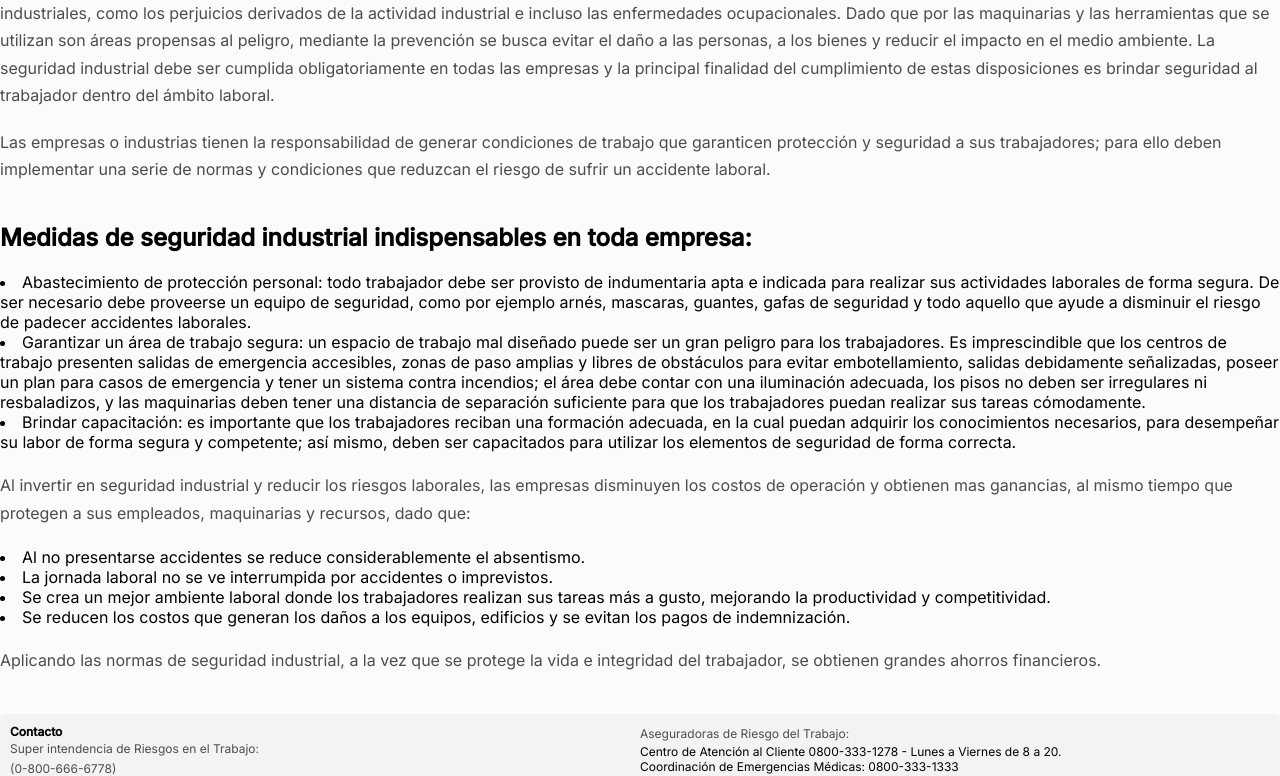
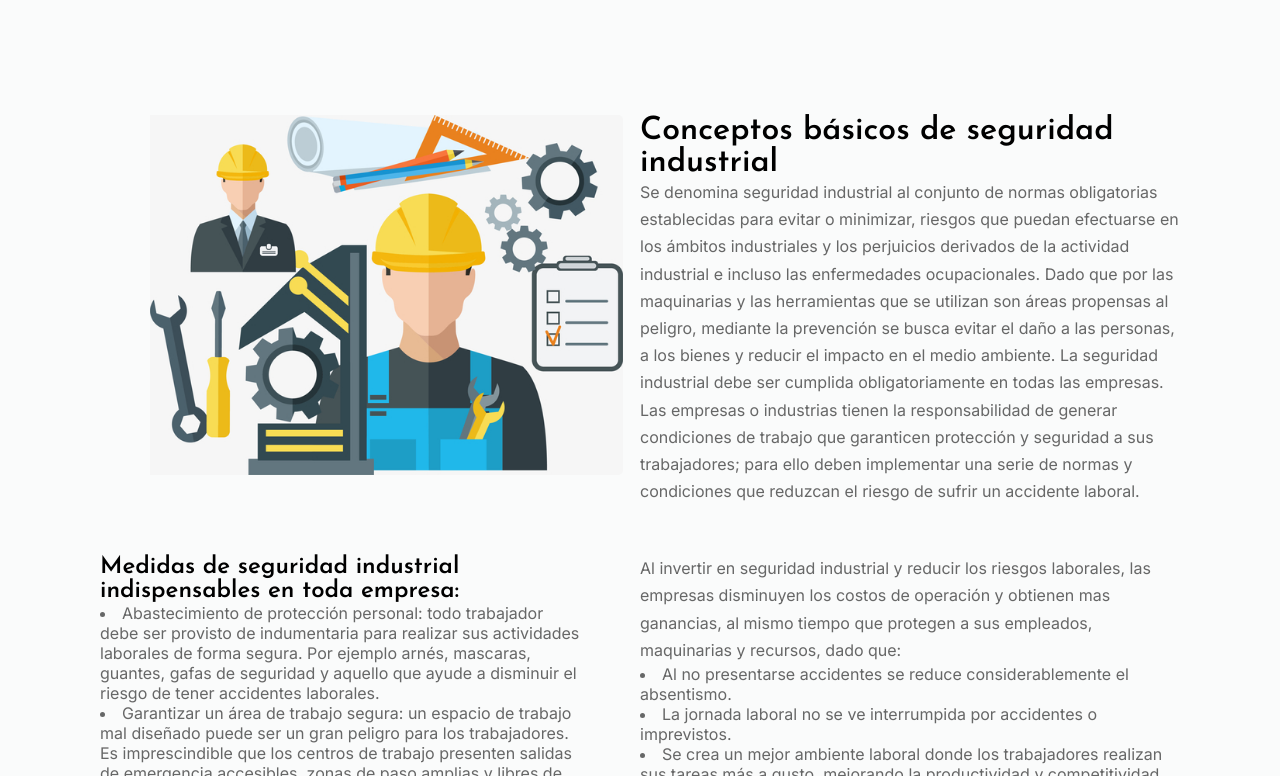
Before and after one commit to tonx117/Repo_reactproyecto, a React (Vite) app in the folder frontend/: page /generales in a window 1280 px wide. Shown: the part 524-1300 px from the top of the page. Built offline with nearby package versions, Linux system fonts and the light colour scheme; no server answers.

Commit message:
Nuevos estilos

```diff
--- a/frontend/src/page/Generales.jsx
+++ b/frontend/src/page/Generales.jsx
@@ -1,97 +1,93 @@
 import { Footer } from "../components/Footer.jsx";
 import { Wikinavbar } from "../components/Wikinavbar.jsx";
+import "../public/css/generales.css"
+import equipamientoindus from "../public/images/equipamientoindus.png"
+import seguindus from "../public/images/seguindus.jpg"
 
 export default function Generales() {
   return (
     <div>
       <Wikinavbar />
-      <br />
-      <br />
-      <h1>Conceptos básicos de seguridad industrial</h1>
-      <br />
-      <img height="300px" src="images/trabajador.jpg" alt="" />
-      <br />
-      <br />
-      <p>
+      <div className="image-equipamientoindus">
+        <img heigh="500px" src={equipamientoindus} alt="equipamiento" />
+      </div>
+    <div class="row-generales">
+      <div>
+        <img height="360px" src={seguindus} alt="" class="image-seguindus"/>
+      </div>
+      <div>
+        <h1 class="h1-generales">Conceptos básicos de seguridad industrial</h1>
+        <p class="texto-generales">
           Se denomina seguridad industrial al conjunto de normas obligatorias
-        establecidas para evitar o minimizar, tanto los riesgos que puedan
-        efectuarse en los ámbitos industriales, como los perjuicios derivados de
-        la actividad industrial e incluso las enfermedades ocupacionales. Dado
-        que por las maquinarias y las herramientas que se utilizan son áreas
-        propensas al peligro, mediante la prevención se busca evitar el daño a
-        las personas, a los bienes y reducir el impacto en el medio ambiente. La
-        seguridad industrial debe ser cumplida obligatoriamente en todas las
-        empresas y la principal finalidad del cumplimiento de estas
-        disposiciones es brindar seguridad al trabajador dentro del ámbito
-        laboral.
+          establecidas para evitar o minimizar, riesgos que puedan
+          efectuarse en los ámbitos industriales y los perjuicios derivados de
+          la actividad industrial e incluso las enfermedades ocupacionales. Dado que
+          por las maquinarias y las herramientas que se utilizan son áreas propensas
+          al peligro, mediante la prevención se busca evitar el daño a las personas,
+          a los bienes y reducir el impacto en el medio ambiente. La seguridad
+          industrial debe ser cumplida obligatoriamente en todas las empresas.
         </p>
-      <br />
-      <p>
-        Las empresas o industrias tienen la responsabilidad de generar
-        condiciones de trabajo que garanticen protección y seguridad a sus
-        trabajadores; para ello deben implementar una serie de normas y
-        condiciones que reduzcan el riesgo de sufrir un accidente laboral.
+        <p class="texto-generales">
+          Las empresas o industrias tienen la responsabilidad de generar condiciones
+          de trabajo que garanticen protección y seguridad a sus trabajadores; para
+          ello deben implementar una serie de normas y condiciones que reduzcan el
+          riesgo de sufrir un accidente laboral.
         </p>
-      <br />
-      <br />
-      <h2>Medidas de seguridad industrial indispensables en toda empresa:</h2>
-      <br />
-      <li>
+      </div>
+    </div>
+
+    <div class="row-generales2">
+    <div class="column1-generales1">
+    <h2 class="h1-generales">Medidas de seguridad industrial indispensables en toda empresa:</h2>
+    <li class="texto-generales">
       Abastecimiento de protección personal: todo trabajador debe ser provisto
-        de indumentaria apta e indicada para realizar sus actividades laborales
-        de forma segura. De ser necesario debe proveerse un equipo de seguridad,
-        como por ejemplo arnés, mascaras, guantes, gafas de seguridad y todo
-        aquello que ayude a disminuir el riesgo de padecer accidentes laborales.
+      de indumentaria para realizar sus actividades laborales de
+      forma segura. Por ejemplo arnés, mascaras, guantes, gafas de seguridad y aquello
+      que ayude a disminuir el riesgo de tener accidentes laborales.
     </li>
-      <li>
+    <li class="texto-generales">
       Garantizar un área de trabajo segura: un espacio de trabajo mal diseñado
-        puede ser un gran peligro para los trabajadores. Es imprescindible que
-        los centros de trabajo presenten salidas de emergencia accesibles, zonas
-        de paso amplias y libres de obstáculos para evitar embotellamiento,
-        salidas debidamente señalizadas, poseer un plan para casos de emergencia
-        y tener un sistema contra incendios; el área debe contar con una
-        iluminación adecuada, los pisos no deben ser irregulares ni
-        resbaladizos, y las maquinarias deben tener una distancia de separación
-        suficiente para que los trabajadores puedan realizar sus tareas
-        cómodamente.
+      puede ser un gran peligro para los trabajadores. Es imprescindible que los
+      centros de trabajo presenten salidas de emergencia accesibles, zonas de
+      paso amplias y libres de obstáculos para evitar embotellamiento, salidas
+      debidamente señalizadas, poseer un plan para casos de emergencia y tener
+      un sistema contra incendios, contar con buena iluminación y buen espacio en el area.
     </li>
-      <li>
+    <li class="texto-generales">
       Brindar capacitación: es importante que los trabajadores reciban una
-        formación adecuada, en la cual puedan adquirir los conocimientos
-        necesarios, para desempeñar su labor de forma segura y competente; así
+      formación adecuada, para desempeñar su labor de forma segura y competente; así
       mismo, deben ser capacitados para utilizar los elementos de seguridad de
       forma correcta.
     </li>
-      <br />
-      <p>
+    </div>
+
+    <div class="column2-generales">
+    <p class="texto-generales">
       Al invertir en seguridad industrial y reducir los riesgos laborales, las
       empresas disminuyen los costos de operación y obtienen mas ganancias, al
       mismo tiempo que protegen a sus empleados, maquinarias y recursos, dado
       que:
     </p>
-      <br />
-      <li>
+    <li class="texto-generales">
       Al no presentarse accidentes se reduce considerablemente el absentismo.
     </li>
-      <li>
+    <li class="texto-generales">
       La jornada laboral no se ve interrumpida por accidentes o imprevistos.
     </li>
-      <li>
+    <li class="texto-generales">
       Se crea un mejor ambiente laboral donde los trabajadores realizan sus
       tareas más a gusto, mejorando la productividad y competitividad.
     </li>
-      <li>
-        Se reducen los costos que generan los daños a los equipos, edificios y
-        se evitan los pagos de indemnización.
+    <li class="texto-generales">
+      Se reducen los costos que generan los daños a los equipos, edificios y se
+      evitan los pagos de indemnización.
     </li>
-      <br />
-      <p>
+    <p class="texto-generales">
       Aplicando las normas de seguridad industrial, a la vez que se protege la
-        vida e integridad del trabajador, se obtienen grandes ahorros
-        financieros.
+      vida e integridad del trabajador, se obtienen grandes ahorros financieros.
     </p>
-      <br />
-      <br />
+    </div>
+    </div>
       <Footer />
     </div>
   );
--- a/frontend/src/page/Wiki.jsx
+++ b/frontend/src/page/Wiki.jsx
@@ -6,7 +6,7 @@ import herramientas from "../public/images/seguridadherramientas.png"
 import electrico from "../public/images/electrico.jpg"
 import { Footer } from "../components/Footer.jsx";
 
-export default function Wiki() {
+export default function() {
   return (
     <>
       <Navbar />
--- /dev/null
+++ b/frontend/src/public/css/generales.css
@@ -0,0 +1,40 @@
+@import url("https://fonts.googleapis.com/css2?family=Josefin+Sans:wght@300;400;600&family=Poppins:wght@300;400;600;700&display=swap");
+
+.row-generales {
+    display: grid;
+    grid-template-columns: 1fr 1fr;
+    padding-top: 100px;
+    padding-right: 100px;
+    padding-left: 100px;
+}
+
+.image-seguindus {
+    border-radius: 5px;
+    padding-left: 50px;
+}
+
+.h1-generales{
+    font-family: "Josefin Sans", sans-serif;
+    font-weight: 600;
+}
+
+.row-generales2 {
+    display: grid;
+    grid-template-columns: 1fr 1fr;
+    padding-right: 100px;
+    padding-left: 100px;
+    padding-top: 50px;
+}
+
+.column1-generales1{
+    padding-right: 60px;
+}
+
+.texto-generales{
+    color: rgba(70, 70, 70, 0.822);
+}
+
+.image-equipamientoindus{
+    padding-top: 10px;
+    padding-left: 40px;
+}
--- a/frontend/src/public/css/style.css
+++ b/frontend/src/public/css/style.css
@@ -108,6 +108,7 @@ p {
   gap: 24px;
   padding: 24px;
   flex-wrap: wrap;
+  height: 100vh;
 }
 
 .box {
```
Also changed, not shown: frontend/src/public/images/equipamientoindus.png (added), frontend/src/public/images/seguindus.jpg (added). Lines whose indentation alone changed are shown as unchanged.
